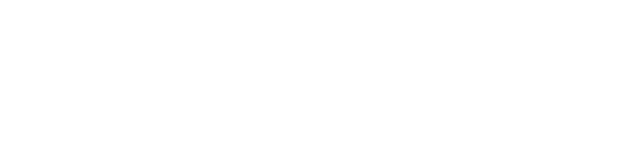
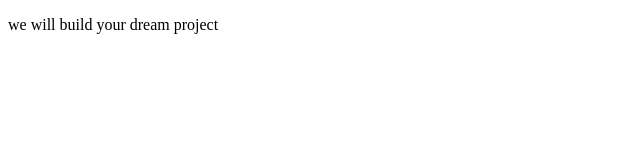
Before and after one commit to Ayo-mo/My-project, a plain HTML site: page services.html in a window 1280 px wide. Shown: the whole page, without its empty margins (0-640 px from the left). Drawn offline with Linux system fonts and the light colour scheme.

Commit message:
quick updates

```diff
--- a/services.html
+++ b/services.html
@@ -6,6 +6,7 @@
     <title>Services Page</title>
 </head>
 <body>
+    <p>we will build your dream project</p>
 
 </body>
 </html>
```
Also changed, not shown: img/01.jpg (added), img/02.jpg (added), img/03.jpg (added), img/04.jpg (added), img/05.jpg (added), img/06.jpg (added), img/07.jpg (added), img/08.jpg (added), img/ach.jpg (added), img/eng.jpg (added).
